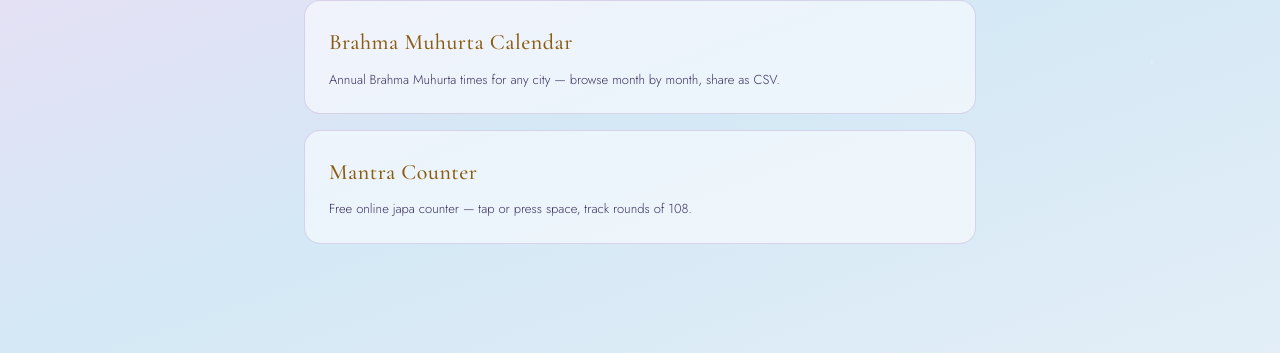
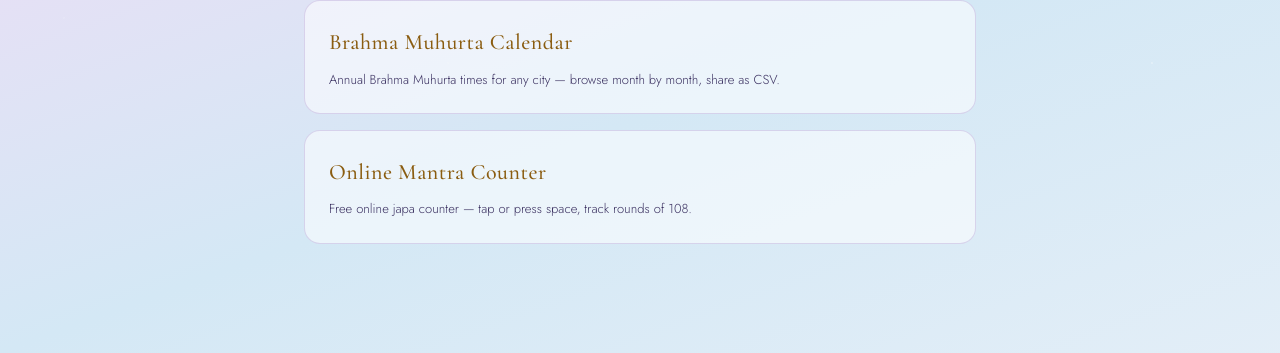
Before and after one commit to dailybliss/dailybliss.github.io, a Jekyll site: the page built from tools/index.html, in a window 1280 px wide. Shown: the part 432-785 px from the top of the page. Built offline with Jekyll 4.4.1, drawn with Linux system fonts in a browser that asks for light colours.

Commit message:
Update index.html

```diff
--- a/tools/index.html
+++ b/tools/index.html
@@ -13,7 +13,7 @@
 
   <ul class="post-list">
     <li>
-      <a href="{{ '/tools/brahma-muhurta/' | relative_url }}">
+      <a href="{{ '/tools/brahma-muhurta-calculator/' | relative_url }}">
         <h3>Brahma Muhurta Calculator</h3>
         <p>Find tomorrow's pre-dawn meditation window for your exact location.</p>
       </a>
@@ -25,8 +25,8 @@
       </a>
     </li>
     <li>
-      <a href="{{ '/tools/mantra-counter/' | relative_url }}">
-        <h3>Mantra Counter</h3>
+      <a href="{{ '/tools/online-mantra-counter/' | relative_url }}">
+        <h3>Online Mantra Counter</h3>
         <p>Free online japa counter — tap or press space, track rounds of 108.</p>
       </a>
     </li>
```
